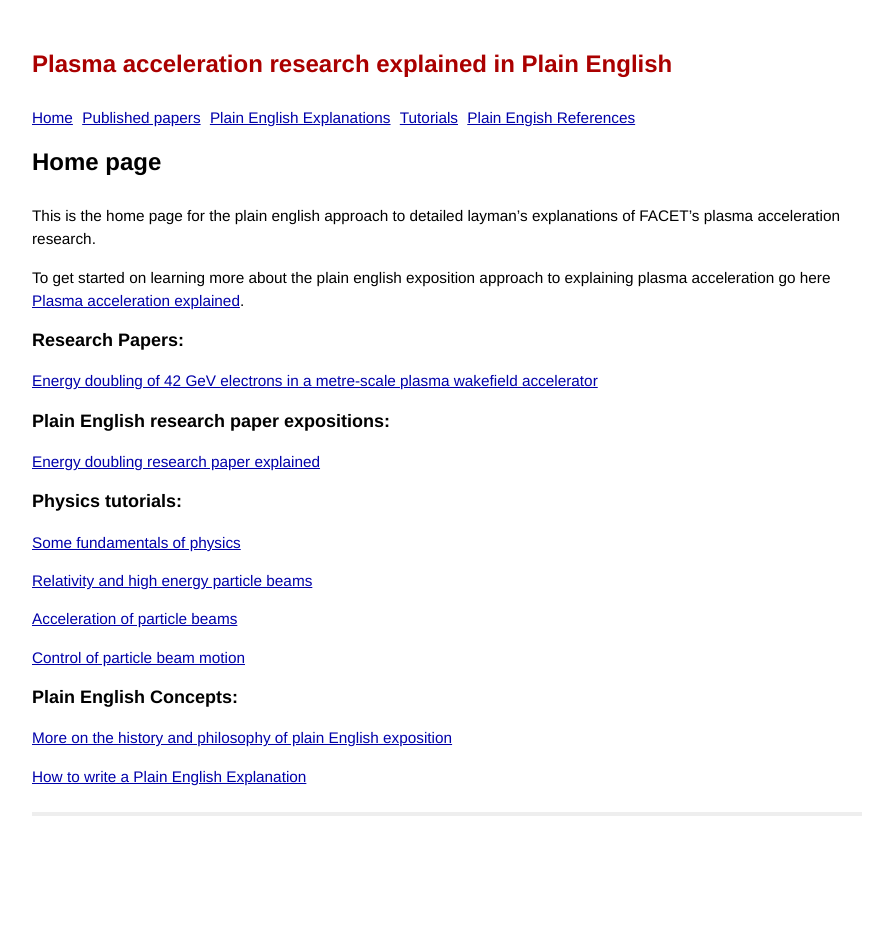
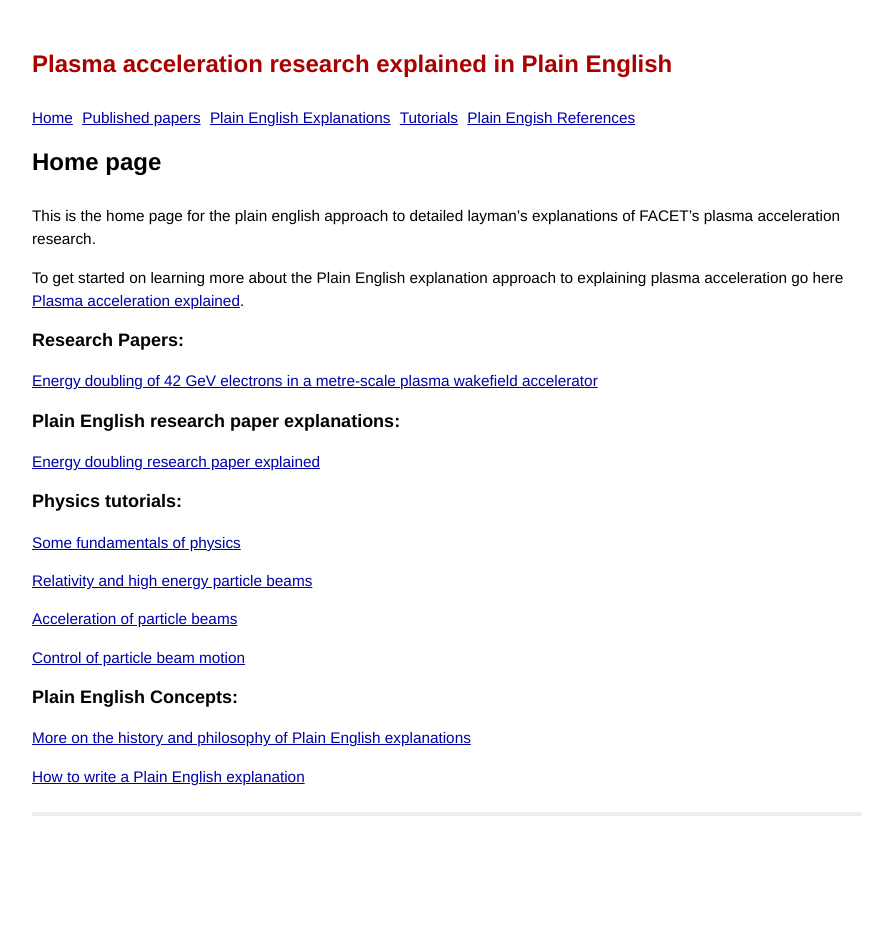
Before and after one commit to grbfacet/facet, a Jekyll site: the page built from index.md, in a window 1280 px wide. Shown: the whole page, without its empty margins (193-1086 px from the left). Built offline with Jekyll 4.4.1, drawn with Linux system fonts in a browser that asks for light colours.

Commit message:
Update index.md

```diff
--- a/index.md
+++ b/index.md
@@ -5,7 +5,7 @@ title: Home page
 
 This is the home page for the plain english approach to detailed layman's explanations of FACET's plasma acceleration research.
 
-To get started on learning more about the plain english exposition approach to explaining plasma acceleration go here [Plasma acceleration explained](/plasma-accel-explained.html).
+To get started on learning more about the Plain English explanation approach to explaining plasma acceleration go here [Plasma acceleration explained](/plasma-accel-explained.html).
 
 
 ### Research Papers:
@@ -13,7 +13,7 @@ To get started on learning more about the plain english exposition approach to e
 [Energy doubling of 42 GeV electrons in a metre-scale plasma wakefield accelerator](/slac-pub-12363.pdf)
 
 
-### Plain English research paper expositions:
+### Plain English research paper explanations:
 
 [Energy doubling research paper explained](/energy-doubling-exposition.html)
 
@@ -31,6 +31,6 @@ To get started on learning more about the plain english exposition approach to e
 
 ### Plain English Concepts:
 
-[More on the history and philosophy of plain English exposition](/plain-english-papers.html)
+[More on the history and philosophy of Plain English explanations](/plain-english-papers.html)
 
-[How to write a Plain English Explanation](/how-to-write-a-PEP.html)
+[How to write a Plain English explanation](/how-to-write-a-PEP.html)
```
